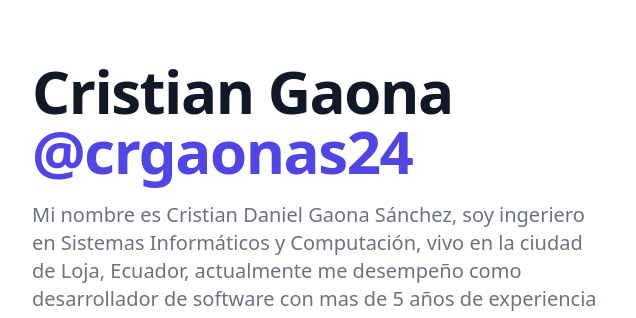
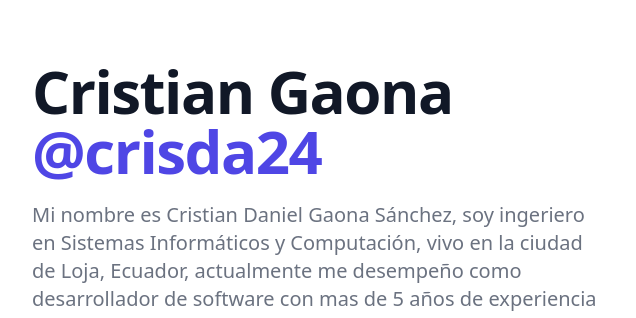
Before and after one commit to CristianGaona/async-landing, a website: page src/index.html in a window 1280 px wide. Shown: the part 115-433 px from the top of the page, 0-636 px from the left. Drawn offline with nearby package versions, Linux system fonts and the light colour scheme; no server answers.

Commit message:
Changed handle

```diff
--- a/src/index.html
+++ b/src/index.html
@@ -40,7 +40,7 @@
           <div class="sm:text-center lg:text-left">
             <h1 class="text-4xl tracking-tight font-extrabold text-gray-900 sm:text-5xl md:text-6xl">
               <span class="block xl:inline">Cristian Gaona</span>
-              <span class="block text-indigo-600 xl:inline">@crgaonas24</span>
+              <span class="block text-indigo-600 xl:inline">@crisda24</span>
             </h1>
             <p
               class="mt-3 text-base text-gray-500 sm:mt-5 sm:text-lg sm:max-w-xl sm:mx-auto md:mt-5 md:text-xl lg:mx-0">
```
